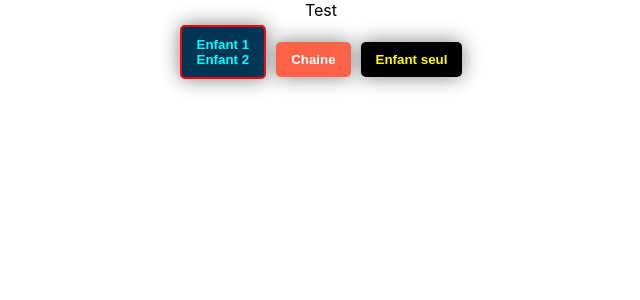
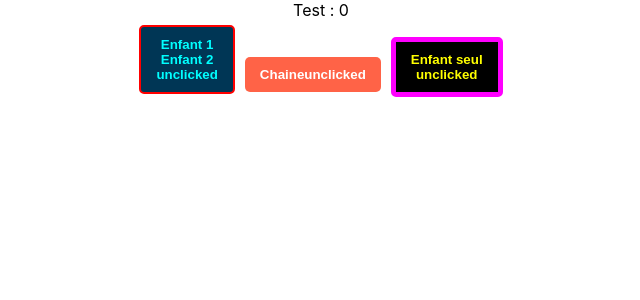
Before and after one commit to XavierNuel/2022-04-04-cours-tjs, a React (Create React App) app: page / in a window 1280 px wide. Shown: the top 300 px of the page, without its empty margins (319-959 px from the left). Built offline with nearby package versions, Linux system fonts and the light colour scheme.

Commit message:
ajout d'un bouton état cliqué et retour à l'origine apres 1s

```diff
--- a/src/App/App.tsx
+++ b/src/App/App.tsx
@@ -1,25 +1,32 @@
-import React from "react";
+import React , { useState } from "react";
 import "./App.css";
 import Button from "./components/Button/Button";
 
 function App() {
+  const [state, setstate] = useState(0);
   return (
     <div className="App">
-      Test
+      Test : { state }
       <br />
       <Button
         evtOnClick={(arg: any) => {
-          console.log(arg);
+          setstate(state+1);
+          console.log( 'on était à ' + state + ' juste avant la propagation dans l\'App' );
         }}
         color="#0ff"
         type="submit"
-        style={{border: '2px solid #f00'}}
+        style={{ border: "2px solid #f00" }}
       >
         <div>Enfant 1</div>
         <div>Enfant 2</div>
       </Button>
       <Button bgColor="tomato">Chaine</Button>
-      <Button bgColor="#000" color="#ff0" type="reset">
+      <Button
+        bgColor="#000"
+        color="#ff0"
+        type="reset"
+        style={{ border: "5px solid #f0f" }}
+      >
         <div>Enfant seul</div>
       </Button>
     </div>
--- a/src/App/components/Button/Button.js
+++ b/src/App/components/Button/Button.js
@@ -1,20 +1,26 @@
-import React from "react";
+import React , { useState } from "react";
 import style from "./Button.module.css";
 import PropTypes from "prop-types";
 import { isPropertyAccessOrQualifiedName } from "typescript";
 
 function Button(props) {
+    const [clicked, setclicked] = useState(false);
   console.log(props);
   return (
     <button
-      className={style.Button}
+      className={style.Button + ' ' + 'clicked'}
       onClick={(evt) => {
         props.evtOnClick("Hello");
+        setclicked(true);
+        setTimeout(()=>{
+            setclicked( false)
+      }, 1000)
       }}
       style={{...props.style, backgroundColor: props.bgColor, color: props.color }}
       type={props.type}
     >
       {props.children}
+      {clicked?'clicked':'unclicked'}
     </button>
   );
 }
--- a/src/App/components/Button/Button.module.css
+++ b/src/App/components/Button/Button.module.css
@@ -7,10 +7,14 @@
   margin: 5px;
   min-width: 40px;
   font-weight: 700;
-  box-shadow: 0 0 20px grey;
+  box-shadow: 10xp 10px 20px grey;
   cursor: pointer;
+}
+.Button.clicked {
+    box-shadow: 2xp 2px 20px grey;
+    border-style: dashed;
 }
 .Button:hover,
 .Button:click {
-  background-color: rgb(45, 98, 129);
+  background-color: rgb(45, 98, 129)!important;
 }
```
